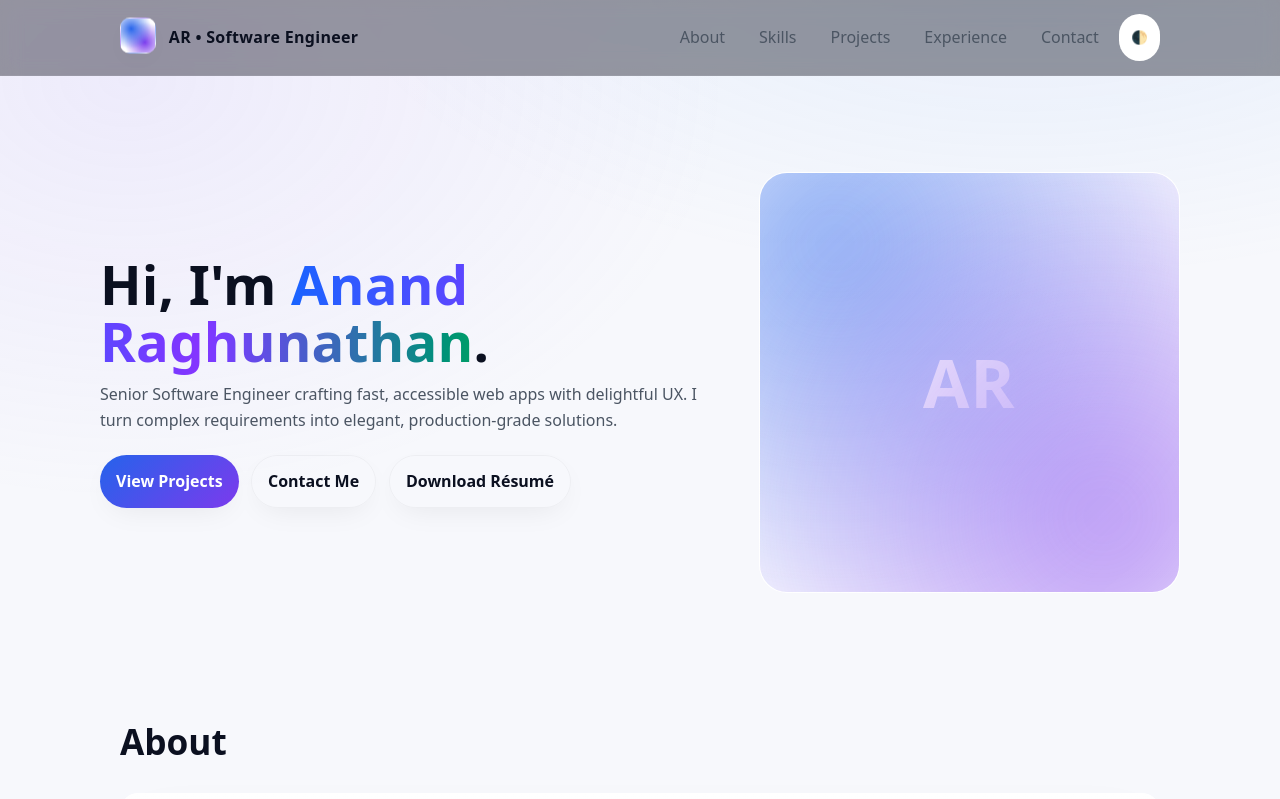
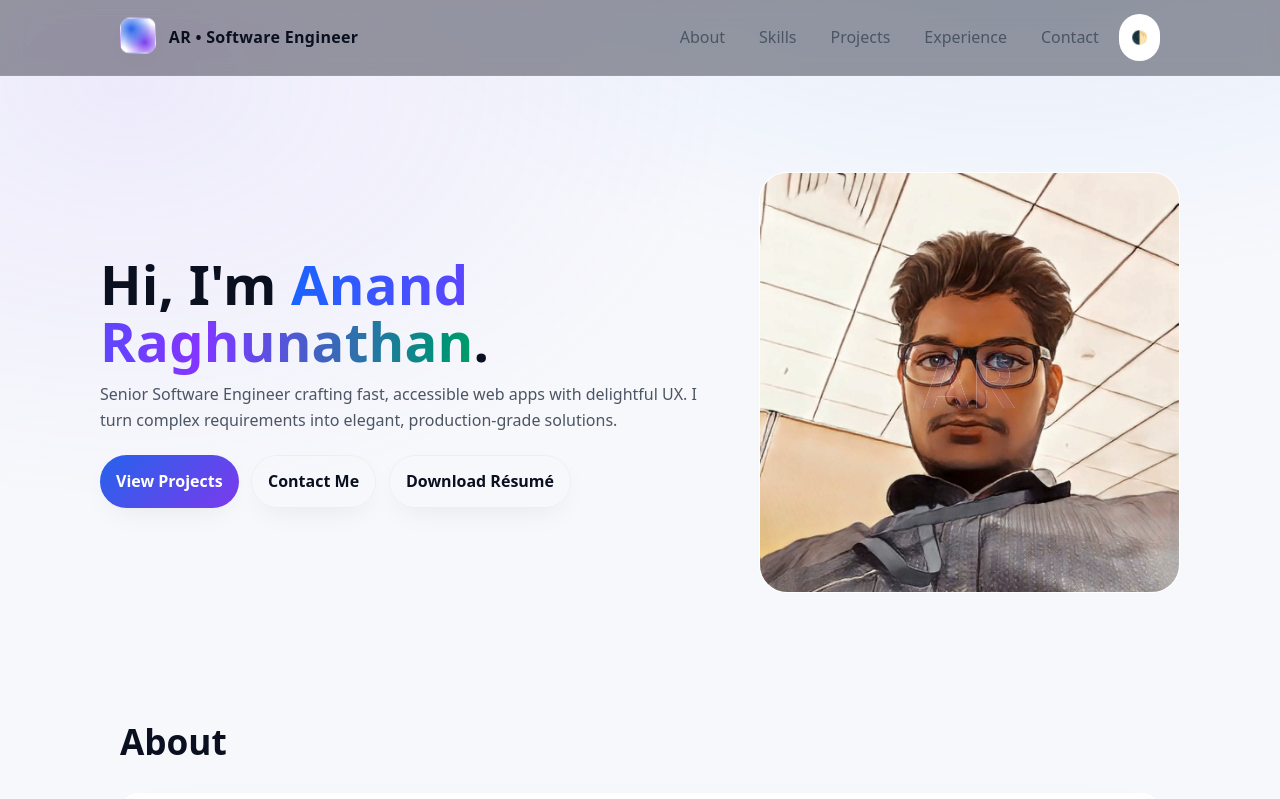
Before and after one commit to dmockingbird98/portfolio, a React (Vite) app: page / in a window 1280 px wide. Shown: the top 799 px of the page. Built offline with nearby package versions, Linux system fonts and the light colour scheme.

Commit message:
Update the Profile picture.

```diff
--- a/src/App.css
+++ b/src/App.css
@@ -275,23 +275,15 @@ nav {
 }
 
 .portrait::before, .portrait::after {
+    /* Remove decorative radial gradients and animations for a clean portrait */
     content: "";
     position: absolute;
     inset: -30%;
     border-radius: 50%;
-    filter: blur(40px);
-    opacity: .5;
-    animation: float 12s ease-in-out infinite;
-}
-
-.portrait::before {
-    background: radial-gradient(circle at 30% 30%, var(--accent), transparent 60%);
-    animation-delay: -2s;
-}
-
-.portrait::after {
-    background: radial-gradient(circle at 70% 70%, var(--accent-2), transparent 60%);
-    animation-delay: -6s;
+    filter: none;
+    opacity: 0;
+    background: none;
+    animation: none;
 }
 
 .portrait .initials {
@@ -306,6 +298,47 @@ nav {
     mix-blend-mode: screen;
     transform: translateZ(0);
     animation: popIn .8s var(--ease) .1s both;
+}
+
+/* Portrait when using an actual photo: image fills container, watermark on top */
+.portrait-with-photo {
+    position: relative;
+    overflow: hidden;
+    /* remove decorative radial gradients that create the blue background for the photo variant */
+    background: var(--card);
+}
+
+.portrait-with-photo .portrait-img {
+    width: 100%;
+    height: 100%;
+    object-fit: cover;
+    display: block;
+}
+
+.portrait-with-photo .portrait-watermark {
+    position: absolute;
+    inset: 0;
+    display: grid;
+    place-items: center;
+    pointer-events: none;
+    opacity: 0.12;
+    font-size: clamp(2.8rem, 8vw, 4.2rem);
+    font-weight: 900;
+    color: currentColor;
+}
+.portrait-with-photo:hover .portrait-watermark {
+    animation: colorShift 0.6s var(--ease) forwards;
+}
+
+@keyframes colorShift {
+    0% {
+        color: currentColor;
+        opacity: 0.12;
+    }
+    100% {
+        color: var(--accent);
+        opacity: 0.3;
+    }
 }
 
 /* -------------------- Sections -------------------- */
--- a/src/App.tsx
+++ b/src/App.tsx
@@ -1,6 +1,7 @@
 import { useEffect, useState } from "react";
 import "./App.css";
 import resume from "./assets/Anand_Raghunathan_Resume.pdf";
+import photo from "./assets/Anand_photo_unofficial_edited.jpg";
 
 function App() {
     const [year] = useState<number>(new Date().getFullYear());
@@ -188,8 +189,9 @@ function App() {
                                 <a className="btn ghost" href={resume} download>Download Résumé</a>
                             </div>
                         </div>
-                        <div className="portrait tilt" aria-label="Abstract portrait placeholder">
-                            <div className="initials" aria-hidden="true">AR</div>
+                        <div className="portrait tilt portrait-with-photo" aria-label="Portrait of Anand Raghunathan">
+                            <img src={photo} alt="Anand Raghunathan" className="portrait-img" />
+                            <div className="initials portrait-watermark" aria-hidden="true">AR</div>
                         </div>
                     </div>
                 </section>
```
Also changed, not shown: src/assets/Anand_photo_unofficial.jpg (deleted), src/assets/Anand_photo_unofficial_edited.jpg (added).
